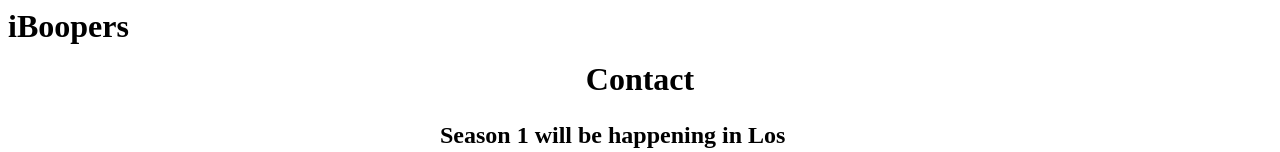
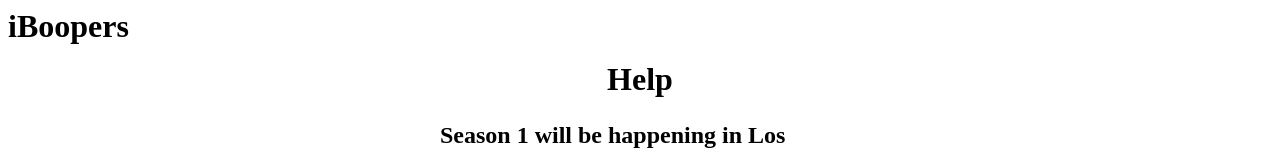
Before and after one commit to aklevecz/iboopers-com, a SvelteKit app: page /help in a window 1280 px wide. Shown: the top 152 px of the page. Built offline with nearby package versions, Linux system fonts and the light colour scheme; a web font is replaced by a local one.

Commit message:
contact to help

```diff
--- a/src/routes/help/+page.svelte
+++ b/src/routes/help/+page.svelte
@@ -1,6 +1,6 @@
 <script>
 </script>
-<h1>Contact</h1>
+<h1>Help</h1>
 <p>
   Season 1 will be happening in Los Angeles CA. The winner will receive the first booper trophy and eternal bragging rights
 </p>
```
